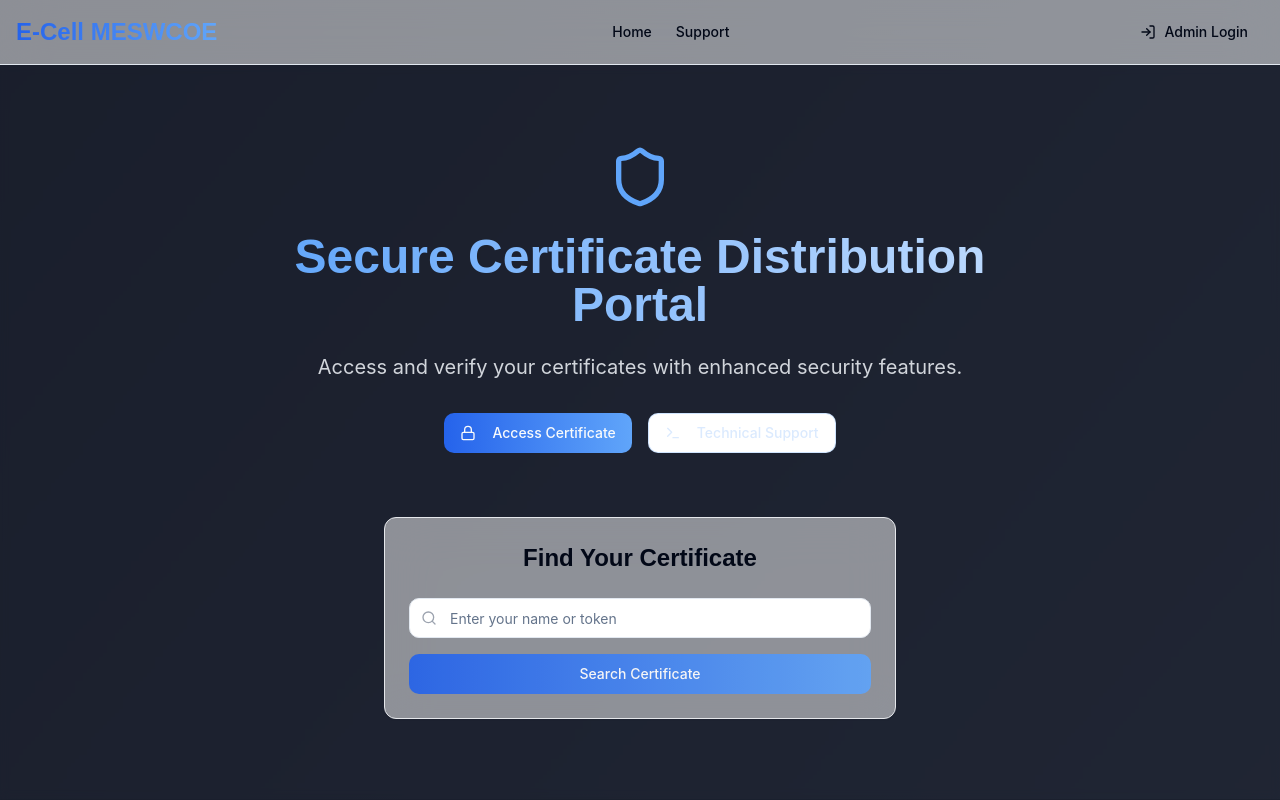
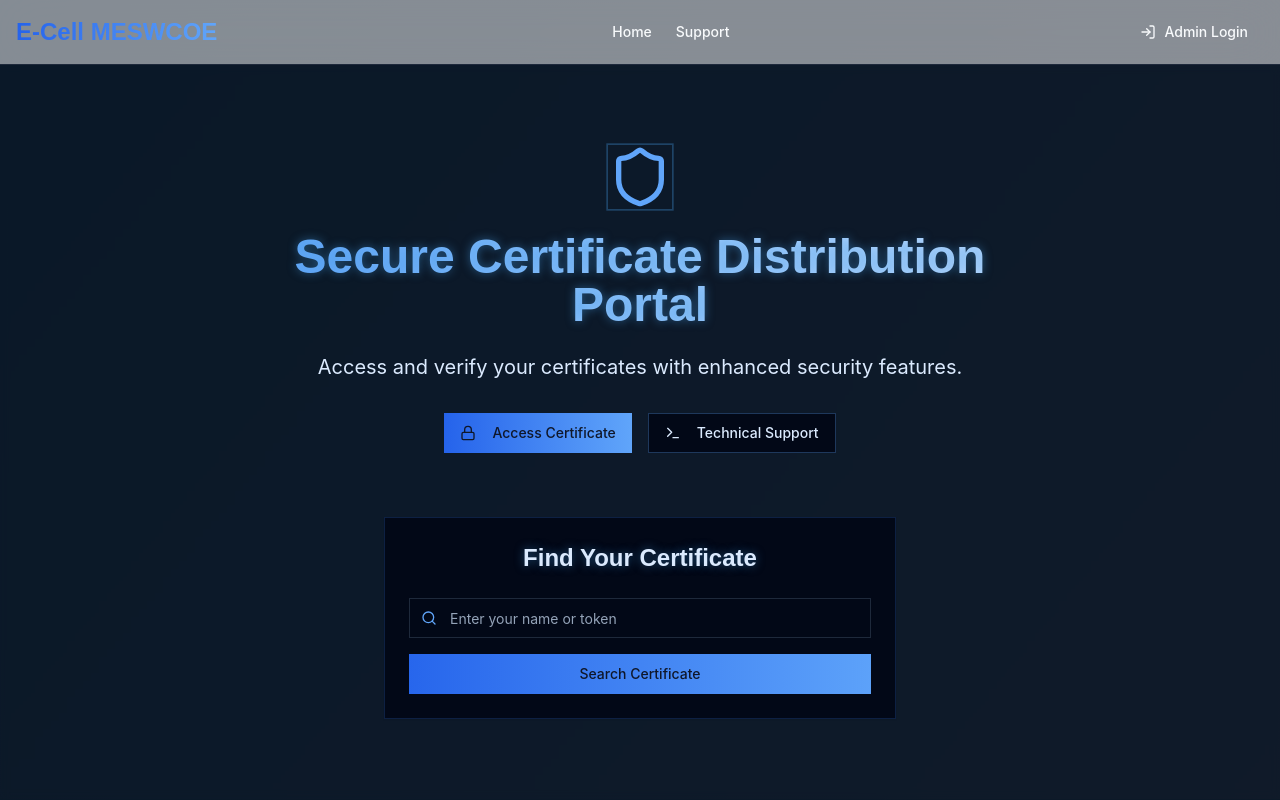
Before and after one commit to Harshu2201/cerify-certificate-verse, a React (Vite) app: page / in a window 1280 px wide. Shown: the top 800 px of the page. Built offline with nearby package versions, Linux system fonts and the light colour scheme.

Commit message:
Refactor: Improve theme and styling

```diff
--- a/src/components/CertificateSearch.tsx
+++ b/src/components/CertificateSearch.tsx
@@ -1,4 +1,3 @@
-
 import { useState } from 'react';
 import { Search } from 'lucide-react';
 import { Button } from './ui/button';
@@ -85,8 +84,8 @@ export const CertificateSearch = () => {
   };
 
   return (
-    <Card className="p-6 w-full max-w-lg mx-auto backdrop-blur-xl bg-white/50 border border-gray-200">
-      <h2 className="text-2xl font-bold font-poppins text-center mb-6">
+    <Card className="tech-card p-6 w-full max-w-lg mx-auto">
+      <h2 className="text-2xl font-bold font-poppins text-center mb-6 text-glow text-blue-100">
         Find Your Certificate
       </h2>
       <form onSubmit={handleSearch} className="space-y-4">
@@ -96,13 +95,13 @@ export const CertificateSearch = () => {
             placeholder="Enter your name or token"
             value={searchQuery}
             onChange={(e) => setSearchQuery(e.target.value)}
-            className={`w-full pl-10 ${!certificate && searching === false ? 'animate-none' : ''}`}
+            className="tech-input pl-10"
           />
-          <Search className="absolute left-3 top-1/2 transform -translate-y-1/2 h-4 w-4 text-gray-400" />
+          <Search className="absolute left-3 top-1/2 transform -translate-y-1/2 h-4 w-4 text-blue-400" />
         </div>
         <Button
           type="submit"
-          className="w-full bg-gradient-to-r from-blue-600 to-blue-400 hover:from-blue-700 hover:to-blue-500 text-white animate-pulse"
+          className="w-full tech-gradient"
           disabled={searching}
         >
           {searching ? (
@@ -123,9 +122,9 @@ export const CertificateSearch = () => {
           transition={{ duration: 0.6, ease: "easeOut" }}
           className="mt-6 perspective-1000"
         >
-          <CardContent className="bg-gradient-to-r from-blue-50 to-indigo-50 border rounded-lg p-6 shadow-lg">
-            <h3 className="text-xl font-semibold text-center mb-4">{certificate.name}</h3>
-            <div className="space-y-2 text-sm">
+          <CardContent className="tech-card bg-gradient-to-r from-[#1A1F2C] to-[#2A3241] p-6">
+            <h3 className="text-xl font-semibold text-center mb-4 text-blue-100">{certificate.name}</h3>
+            <div className="space-y-2 text-sm text-blue-100">
               <div className="flex justify-between">
                 <span className="font-medium">Event:</span>
                 <span>{certificate.event}</span>
@@ -142,7 +141,7 @@ export const CertificateSearch = () => {
             <div className="mt-6 flex justify-center space-x-3">
               <Button
                 onClick={() => window.open(certificate.certificateUrl, '_blank')}
-                className="w-full bg-gradient-to-r from-green-600 to-green-400 hover:from-green-700 hover:to-green-500"
+                className="w-full tech-gradient"
                 size="sm"
               >
                 Download Certificate
--- a/src/index.css
+++ b/src/index.css
@@ -5,29 +5,6 @@
 
 @layer base {
   :root {
-    --background: 0 0% 100%;
-    --foreground: 222.2 84% 4.9%;
-    --card: 0 0% 100%;
-    --card-foreground: 222.2 84% 4.9%;
-    --popover: 0 0% 100%;
-    --popover-foreground: 222.2 84% 4.9%;
-    --primary: 221.2 83.2% 53.3%;
-    --primary-foreground: 210 40% 98%;
-    --secondary: 210 40% 96.1%;
-    --secondary-foreground: 222.2 47.4% 11.2%;
-    --muted: 210 40% 96.1%;
-    --muted-foreground: 215.4 16.3% 46.9%;
-    --accent: 210 40% 96.1%;
-    --accent-foreground: 222.2 47.4% 11.2%;
-    --destructive: 0 84.2% 60.2%;
-    --destructive-foreground: 210 40% 98%;
-    --border: 214.3 31.8% 91.4%;
-    --input: 214.3 31.8% 91.4%;
-    --ring: 221.2 83.2% 53.3%;
-    --radius: 0.75rem;
-  }
-
-  .dark {
     --background: 222.2 84% 4.9%;
     --foreground: 210 40% 98%;
     --card: 222.2 84% 4.9%;
@@ -56,73 +33,42 @@
   }
   body {
     @apply bg-background text-foreground antialiased;
-  }
-  html {
-    font-family: 'Inter', sans-serif;
-  }
-  h1, h2, h3, h4, h5, h6 {
-    font-family: 'Poppins', sans-serif;
+    background: linear-gradient(to bottom right, #0A1929, #1A1F2C);
   }
 }
 
-@keyframes float {
-  0% { transform: translateY(0px); }
-  50% { transform: translateY(-10px); }
-  100% { transform: translateY(0px); }
-}
+/* Custom utility classes for technical theme */
+@layer components {
+  .tech-card {
+    @apply bg-[#1A1F2C]/80 backdrop-blur-xl border border-blue-500/20
+           shadow-[0_8px_32px_rgba(0,0,0,0.3)] hover:shadow-[0_8px_32px_rgba(66,153,225,0.2)]
+           transition-all duration-300;
+  }
 
-.animate-float {
-  animation: float 3s ease-in-out infinite;
-}
+  .tech-input {
+    @apply bg-[#1A1F2C]/50 border-blue-400/20 text-blue-100
+           focus:border-blue-500/50 focus:ring-blue-500/20;
+  }
 
-.perspective-1000 {
-  perspective: 1000px;
-}
+  .tech-gradient {
+    @apply bg-gradient-to-r from-blue-600/90 to-blue-400/90
+           hover:from-blue-600 hover:to-blue-400
+           transition-all duration-300;
+  }
 
-/* Shake animation for form errors */
-@keyframes shake {
-  0%, 100% { transform: translateX(0); }
-  10%, 30%, 50%, 70%, 90% { transform: translateX(-5px); }
-  20%, 40%, 60%, 80% { transform: translateX(5px); }
-}
+  .text-glow {
+    text-shadow: 0 0 10px rgba(66, 153, 225, 0.5);
+  }
 
-.animate-shake {
-  animation: shake 0.6s cubic-bezier(.36,.07,.19,.97) both;
-}
-
-/* Confetti animation */
-.confetti {
-  position: fixed;
-  width: 10px;
-  height: 10px;
-  z-index: 1000;
-  animation: confetti-fall linear forwards;
-  pointer-events: none;
-}
-
-@keyframes confetti-fall {
-  0% {
-    transform: translateY(-100vh) rotate(0deg);
-  }
-  100% {
-    transform: translateY(100vh) rotate(720deg);
+  .tech-border {
+    @apply border border-blue-500/20;
   }
 }
 
-/* Glow effect for buttons and cards */
-.hover-glow:hover {
-  box-shadow: 0 0 15px rgba(66, 153, 225, 0.5);
-  transition: box-shadow 0.3s ease;
-}
-
-/* Pulse effect for loading states */
+/* Enhanced animations */
 @keyframes pulse-blue {
-  0%, 100% {
-    background-color: rgba(66, 153, 225, 0.2);
-  }
-  50% {
-    background-color: rgba(66, 153, 225, 0.5);
-  }
+  0%, 100% { box-shadow: 0 0 0 0 rgba(66, 153, 225, 0.4); }
+  50% { box-shadow: 0 0 0 10px rgba(66, 153, 225, 0); }
 }
 
 .animate-pulse-blue {
--- a/src/pages/Index.tsx
+++ b/src/pages/Index.tsx
@@ -1,4 +1,3 @@
-
 import { Header } from "@/components/Header";
 import { Footer } from "@/components/Footer";
 import { CertificateSearch } from "@/components/CertificateSearch";
@@ -24,13 +23,12 @@ const Index = () => {
   };
 
   return (
-    <div className="min-h-screen flex flex-col bg-gradient-to-br from-[#1A1F2C] to-[#2A3241]">
+    <div className="min-h-screen flex flex-col bg-gradient-to-br from-[#0A1929] to-[#1A1F2C]">
       <Header />
 
       <main className="flex-1">
-        {/* Hero Section */}
         <section className="relative py-20 overflow-hidden">
-          <div className="absolute inset-0 bg-[#1A1F2C]/50 backdrop-blur-sm z-0" />
+          <div className="absolute inset-0 bg-[#0A1929]/50 backdrop-blur-sm z-0" />
           <div className="container relative z-10 px-4 mx-auto">
             <motion.div
               initial={{ opacity: 0, y: 20 }}
@@ -39,12 +37,12 @@ const Index = () => {
               className="text-center max-w-3xl mx-auto mb-16"
             >
               <div className="flex justify-center mb-6">
-                <Shield className="w-16 h-16 text-blue-400" />
+                <Shield className="w-16 h-16 text-blue-400 animate-pulse-blue" />
               </div>
-              <h1 className="text-4xl md:text-5xl font-bold font-poppins mb-6 bg-gradient-to-r from-blue-400 to-blue-200 bg-clip-text text-transparent">
+              <h1 className="text-4xl md:text-5xl font-bold font-poppins mb-6 text-glow bg-gradient-to-r from-blue-400 via-blue-300 to-blue-200 bg-clip-text text-transparent">
                 Secure Certificate Distribution Portal
               </h1>
-              <p className="text-xl text-gray-300 mb-8">
+              <p className="text-xl text-blue-100 mb-8">
                 Access and verify your certificates with enhanced security features.
               </p>
               <div className="flex flex-wrap justify-center gap-4">
@@ -67,15 +65,13 @@ const Index = () => {
               </div>
             </motion.div>
 
-            {/* Certificate Search */}
             <CertificateSearch />
           </div>
         </section>
 
-        {/* Features Section */}
-        <section className="py-20 bg-[#1A1F2C]/80 backdrop-blur-sm">
+        <section className="py-20 bg-[#0A1929]/80 backdrop-blur-sm">
           <div className="container px-4 mx-auto">
-            <h2 className="text-3xl font-bold font-poppins text-center mb-12 text-blue-100">
+            <h2 className="text-3xl font-bold font-poppins text-center mb-12 text-glow text-blue-100">
               Secure Verification Process
             </h2>
             <motion.div
```
